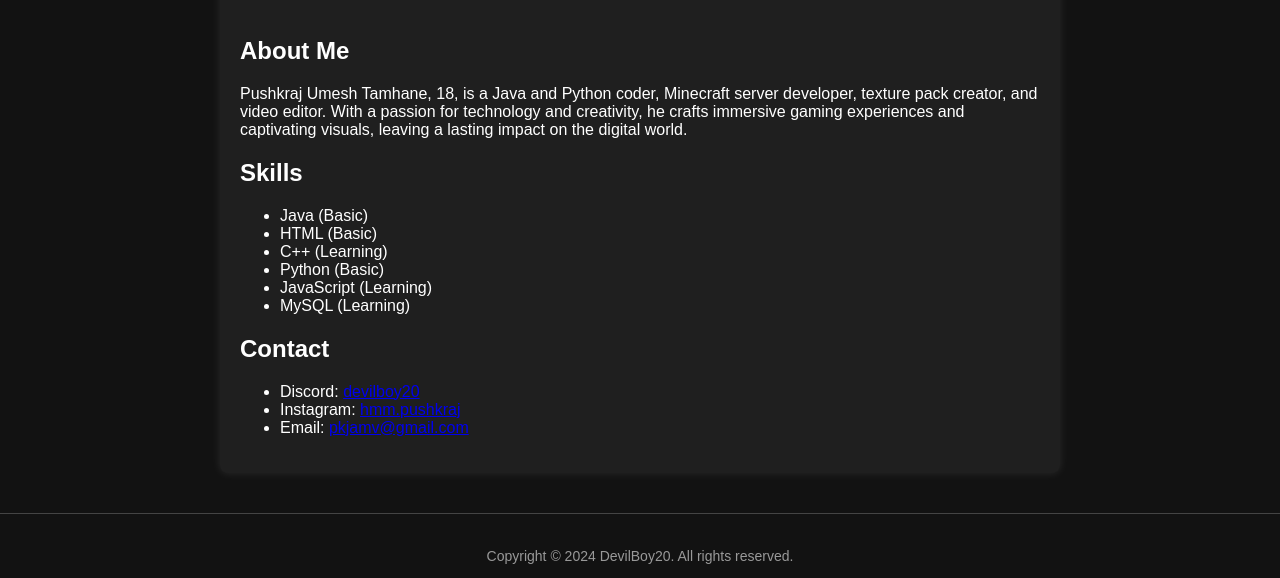
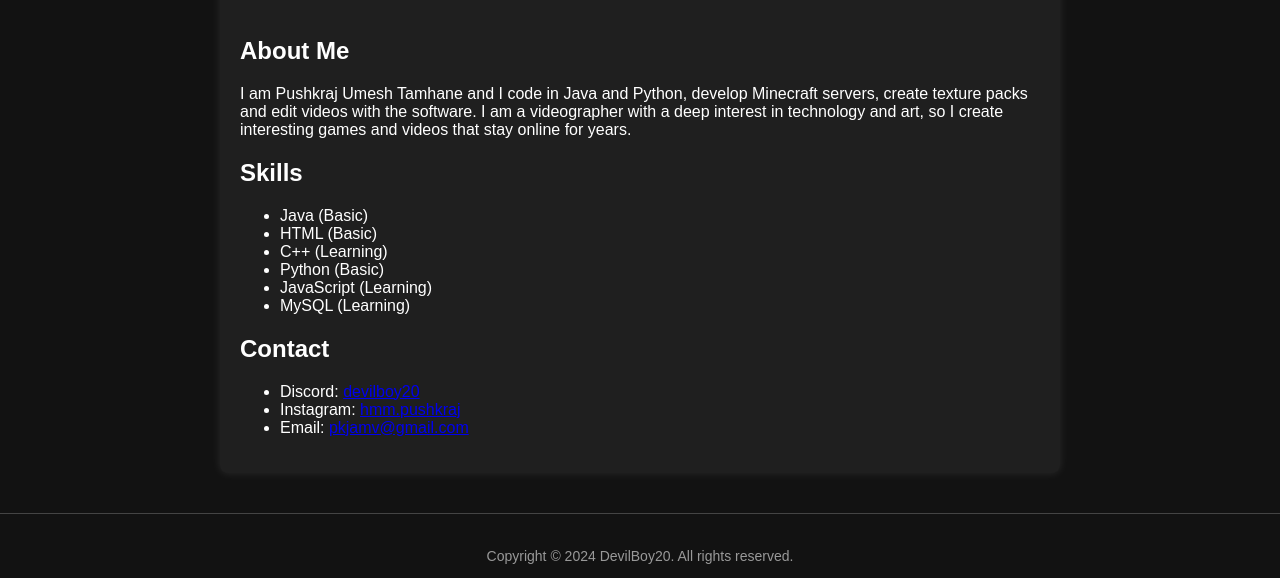
Before and after one commit to NotDevilBoy20/DevilBoy20, a plain HTML site: page index.html in a window 1280 px wide. Shown: the part 250-828 px from the top of the page. Drawn offline with Linux system fonts and the light colour scheme.

Commit message:
Update index.html
about change

```diff
--- a/index.html
+++ b/index.html
@@ -25,7 +25,7 @@
         </header>
         <section>
             <h2>About Me</h2>
-            <p>Pushkraj Umesh Tamhane, 18, is a Java and Python coder, Minecraft server developer, texture pack creator, and video editor. With a passion for technology and creativity, he crafts immersive gaming experiences and captivating visuals, leaving a lasting impact on the digital world.</p>
+            <p>I am Pushkraj Umesh Tamhane and I code in Java and Python, develop Minecraft servers, create texture packs and edit videos with the software. I am a videographer with a deep interest in technology and art, so I create interesting games and videos that stay online for years.</p>
         </section>
 
         <section>
```
